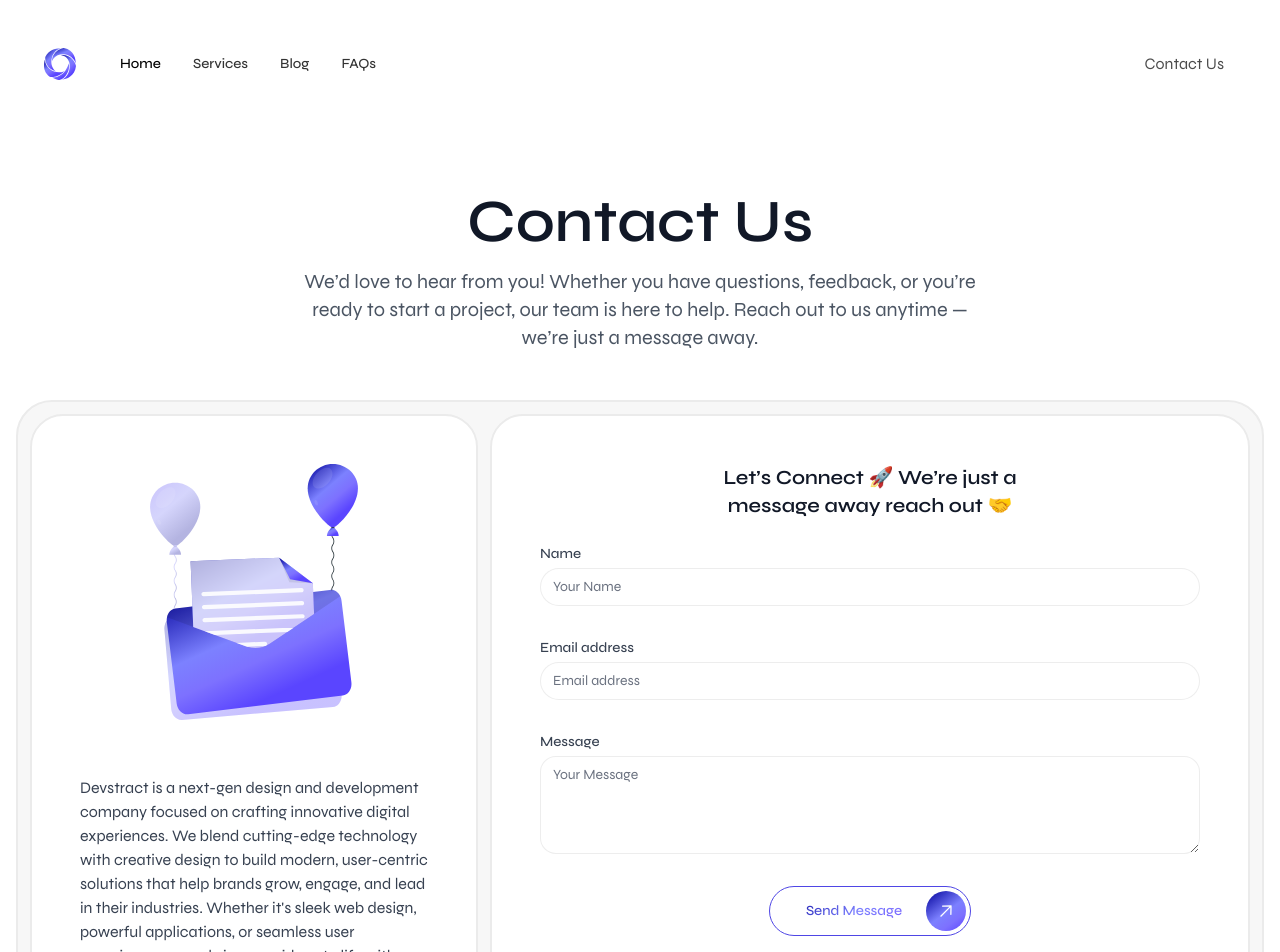
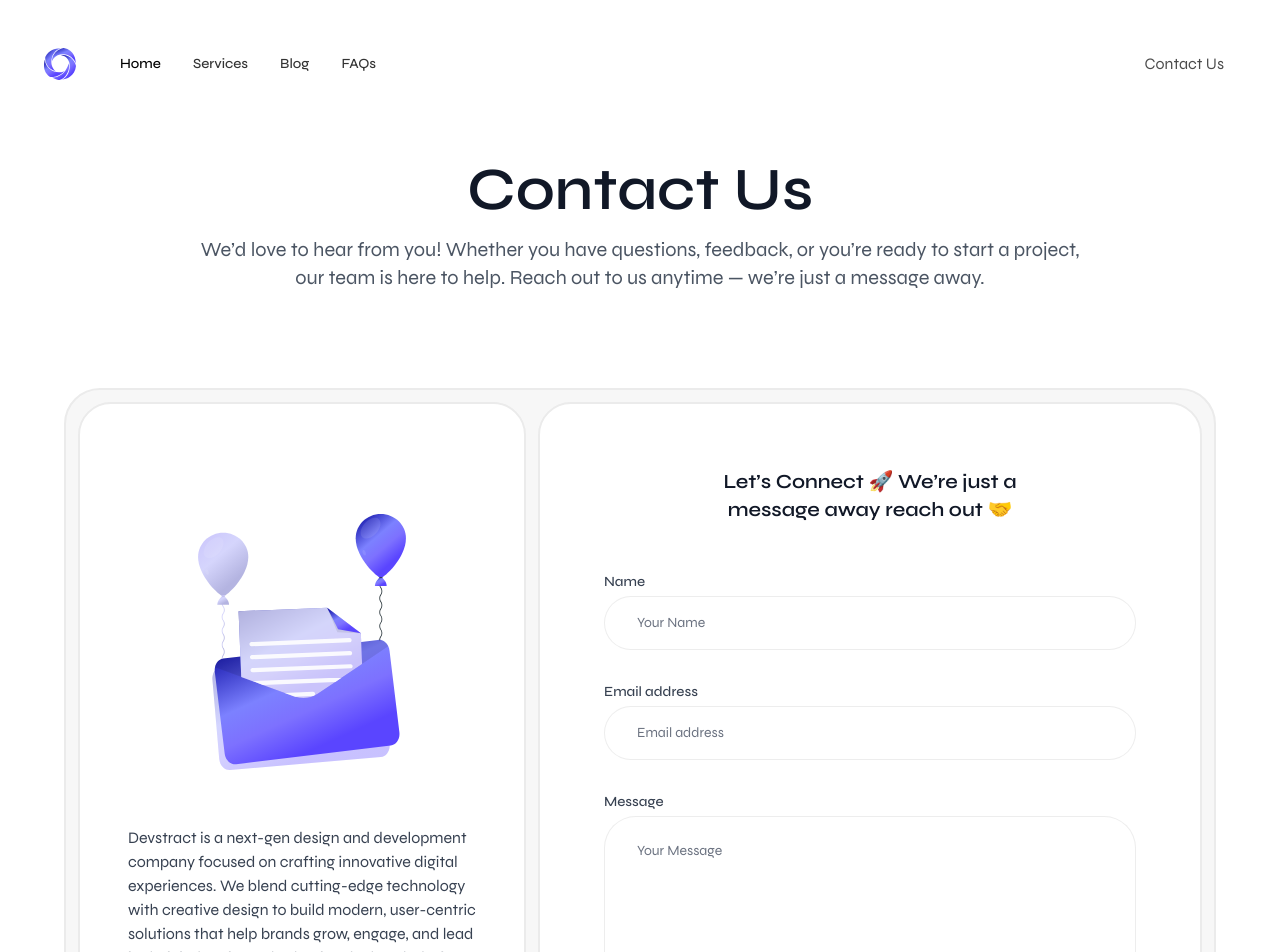
Before and after one commit to afnanahmadtariq/Devstract, a Next.js app: page /contactus in a window 1280 px wide. Shown: the top 952 px of the page. Built offline with nearby package versions, Linux system fonts and the light colour scheme.

Commit message:
Update page.tsx

```diff
--- a/app/contactus/page.tsx
+++ b/app/contactus/page.tsx
@@ -7,12 +7,12 @@ export default function ContactUsPage() {
     <>
       <Navigation contactPage />
       <main className="flex flex-col min-h-[70vh] bg-white dark:bg-gray-900">
-        <section className="flex flex-col items-center justify-center py-16 px-4">
+        <section className="flex flex-col items-center justify-center py-8 px-4">
           <h1 className="text-5xl md:text-6xl font-semibold text-gray-900 dark:text-white mb-4 text-center">Contact Us</h1>
-          <p className="text-lg md:text-xl text-gray-600 dark:text-gray-300 max-w-2xl text-center mb-12">
+          <p className="text-lg md:text-xl text-gray-600 dark:text-gray-300 max-w-4xl text-center mb-24">
             We’d love to hear from you! Whether you have questions, feedback, or you’re ready to start a project, our team is here to help. Reach out to us anytime — we’re just a message away.
           </p>
-          <div className="w-full bg-[#F7F7F7] flex flex-col md:flex-row justify-center items-stretch p-3 gap-3 max-w-7xl border-2 border-[#EBEBEB] rounded-[36px]">
+          <div className="w-full bg-[#F7F7F7] flex flex-col md:flex-row justify-center items-stretch p-3 gap-3 max-w-6xl border-2 border-[#EBEBEB] rounded-[36px]">
             {/* Left Side (info and image) */}
             <div className="flex-1 bg-white dark:bg-gray-800 rounded-[33px] p-12 max-w-md hidden md:flex flex-col items-center justify-center border-2 border-[#EBEBEB]">
               <img src="/media/baloons.svg" alt="Balloons" className="w-64 h-64 mb-6" />
@@ -21,22 +21,22 @@ export default function ContactUsPage() {
               </p>
             </div>
             {/* Right Side (Form) */}
-            <div className="flex-1 bg-white dark:bg-gray-800 rounded-[33px] p-12 border-2 border-[#EBEBEB]">
+            <div className="flex-1 bg-white dark:bg-gray-800 rounded-[33px] p-16 border-2 border-[#EBEBEB]">
               <div className="mb-6 text-center max-w-sm mx-auto">
-                <p className="text-xl font-semibold text-gray-900 dark:text-white">Let’s Connect 🚀 We’re just a message away reach out 🤝</p>
+                <p className="text-xl font-semibold text-gray-900 dark:text-white mb-12">Let’s Connect 🚀 We’re just a message away reach out 🤝</p>
               </div>
               <form className="space-y-8">
                 <div>
                   <label htmlFor="name" className="block text-sm font-medium text-gray-700 dark:text-gray-200 mb-1 text-left">Name</label>
-                  <input id="name" name="name" type="text" autoComplete="name" required className="appearance-none rounded-full relative block w-full px-3 py-2 border border-[rgba(0,0,0,0.07)] dark:border-[rgba(0,0,0,0.07)] placeholder-gray-500 dark:placeholder-gray-400 text-gray-900 dark:text-white bg-white dark:bg-gray-800 focus:outline-none focus:ring-indigo-500 focus:border-indigo-500 focus:z-10 sm:text-sm" placeholder="Your Name" />
+                  <input id="name" name="name" type="text" autoComplete="name" required className="appearance-none rounded-full relative block w-full px-8 py-4 border border-[rgba(0,0,0,0.07)] dark:border-[rgba(0,0,0,0.07)] placeholder-gray-500 dark:placeholder-gray-400 text-gray-900 dark:text-white bg-white dark:bg-gray-800 focus:outline-none focus:ring-indigo-500 focus:border-indigo-500 focus:z-10 sm:text-sm" placeholder="Your Name" />
                 </div>
                 <div>
                   <label htmlFor="email" className="block text-sm font-medium text-gray-700 dark:text-gray-200 mb-1 text-left">Email address</label>
-                  <input id="email" name="email" type="email" autoComplete="email" required className="appearance-none rounded-full relative block w-full px-3 py-2 border border-[rgba(0,0,0,0.07)] dark:border-[rgba(0,0,0,0.07)] placeholder-gray-500 dark:placeholder-gray-400 text-gray-900 dark:text-white bg-white dark:bg-gray-800 focus:outline-none focus:ring-indigo-500 focus:border-indigo-500 focus:z-10 sm:text-sm" placeholder="Email address" />
+                  <input id="email" name="email" type="email" autoComplete="email" required className="appearance-none rounded-full relative block w-full px-8 py-4 border border-[rgba(0,0,0,0.07)] dark:border-[rgba(0,0,0,0.07)] placeholder-gray-500 dark:placeholder-gray-400 text-gray-900 dark:text-white bg-white dark:bg-gray-800 focus:outline-none focus:ring-indigo-500 focus:border-indigo-500 focus:z-10 sm:text-sm" placeholder="Email address" />
                 </div>
                 <div>
                   <label htmlFor="message" className="block text-sm font-medium text-gray-700 dark:text-gray-200 mb-1 text-left">Message</label>
-                  <textarea id="message" name="message" rows={4} required className="appearance-none rounded-2xl relative block w-full px-3 py-2 border border-[rgba(0,0,0,0.07)] dark:border-[rgba(0,0,0,0.07)] placeholder-gray-500 dark:placeholder-gray-400 text-gray-900 dark:text-white bg-white dark:bg-gray-800 focus:outline-none focus:ring-indigo-500 focus:border-indigo-500 focus:z-10 sm:text-sm" placeholder="Your Message" />
+                  <textarea id="message" name="message" rows={7} required className="appearance-none rounded-[2rem] relative block w-full px-8 py-6 border border-[rgba(0,0,0,0.07)] dark:border-[rgba(0,0,0,0.07)] placeholder-gray-500 dark:placeholder-gray-400 text-gray-900 dark:text-white bg-white dark:bg-gray-800 focus:outline-none focus:ring-indigo-500 focus:border-indigo-500 focus:z-10 sm:text-sm" placeholder="Your Message" />
                 </div>
                 <div>
                   <button type="submit" className="group flex items-center gap-2 p-1 border border-indigo-600 rounded-full text-sm font-medium bg-transparent hover:bg-indigo-50 dark:hover:bg-indigo-900 focus:outline-none focus:ring-2 focus:ring-offset-2 focus:ring-indigo-500 w-auto min-w-[140px] mx-auto transition-colors">
```
